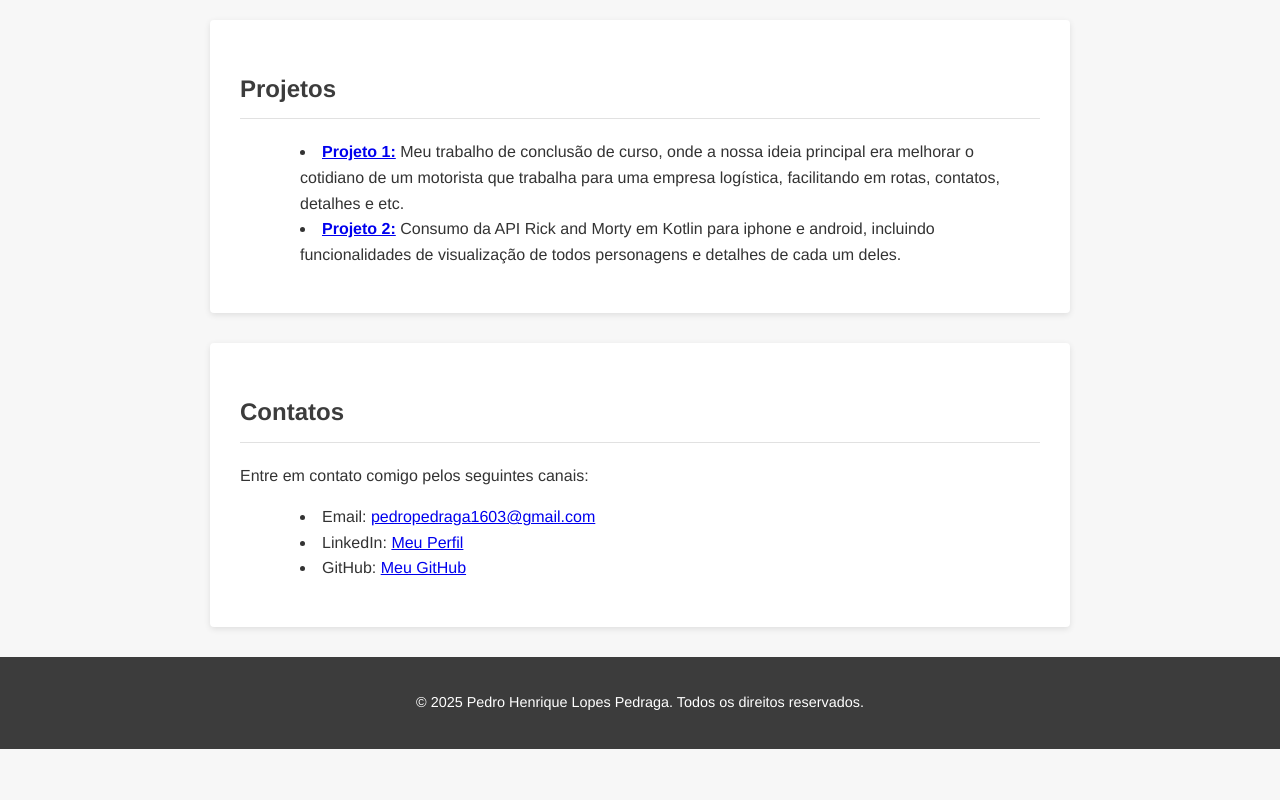
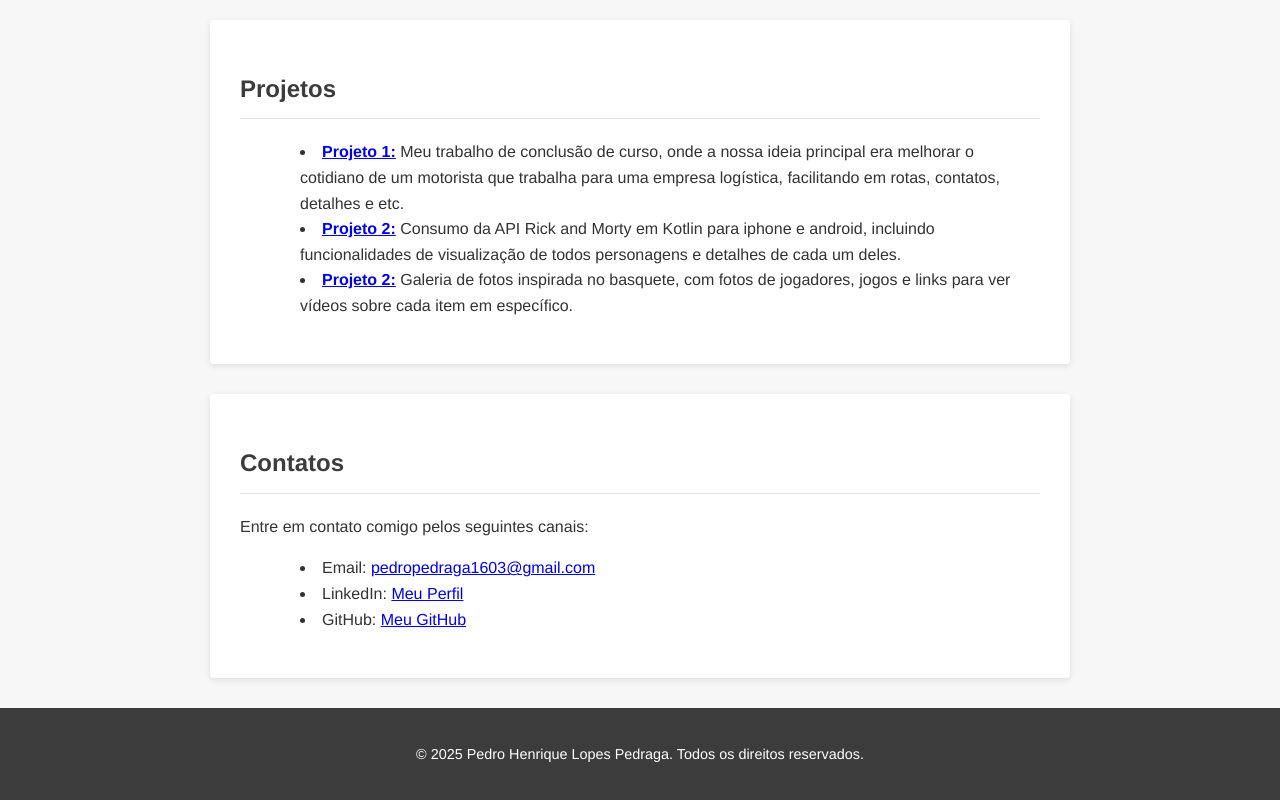
Before and after one commit to pedragaa/Portfolio_Desktop, a plain HTML site: page index.html in a window 1280 px wide. Shown: the part 1556-2356 px from the top of the page. Before the commit the page ends 2305 px from the top, so only its background shows below. Drawn offline with Linux system fonts and the light colour scheme.

Commit message:
finished

```diff
--- a/index.html
+++ b/index.html
@@ -61,10 +61,11 @@
     <section id="projetos" class="fade-in">
         <h2>Projetos</h2>
         <ul>
-            <li><a href="https://github.com/web-transporta/TransportaWeb-Desktop.git"><strong>Projeto 1:</strong></a> Meu trabalho de conclusão de curso, onde a nossa ideia principal era melhorar o cotidiano de um motorista
+            <li><a target="_blank" href="https://github.com/web-transporta/TransportaWeb-Desktop.git"><strong>Projeto 1:</strong></a> Meu trabalho de conclusão de curso, onde a nossa ideia principal era melhorar o cotidiano de um motorista
                 que trabalha para uma empresa logística, facilitando em rotas, contatos, detalhes e etc.</li>
-            <li><a href="https://github.com/pedragaa/RickAndMorty-API.git"><strong>Projeto 2:</strong></a> Consumo da API Rick and Morty em Kotlin para iphone e android, incluindo funcionalidades
+            <li><a target="_blank" href="https://github.com/pedragaa/RickAndMorty-API.git"><strong>Projeto 2:</strong></a> Consumo da API Rick and Morty em Kotlin para iphone e android, incluindo funcionalidades
             de visualização de todos personagens e detalhes de cada um deles.</li>
+            <li><a target="_blank" href="https://github.com/pedragaa/BasketBall-Gallery.git"><strong>Projeto 2:</strong></a> Galeria de fotos inspirada no basquete, com fotos de jogadores, jogos e links para ver vídeos sobre cada item em específico.</li>
             <!-- <li><strong>Projeto 2:</strong> Plataforma interativa com design moderno e intuitivo.</li>
             <li><strong>Projeto 3:</strong> Sistema integrado para gerenciamento de dados e processos.</li> -->
         </ul>
```
